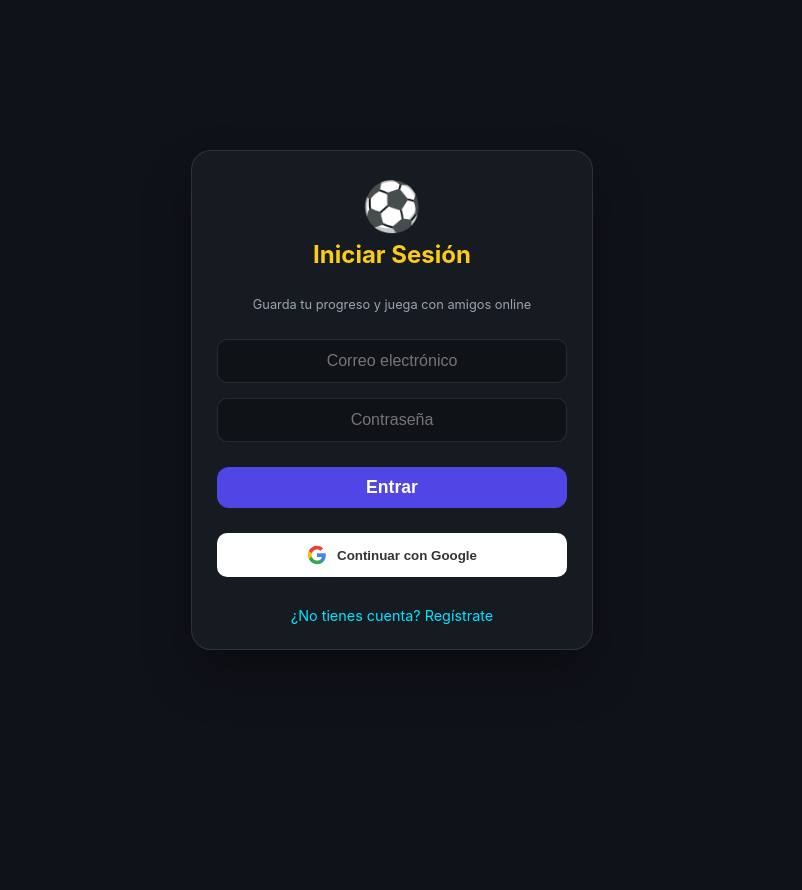
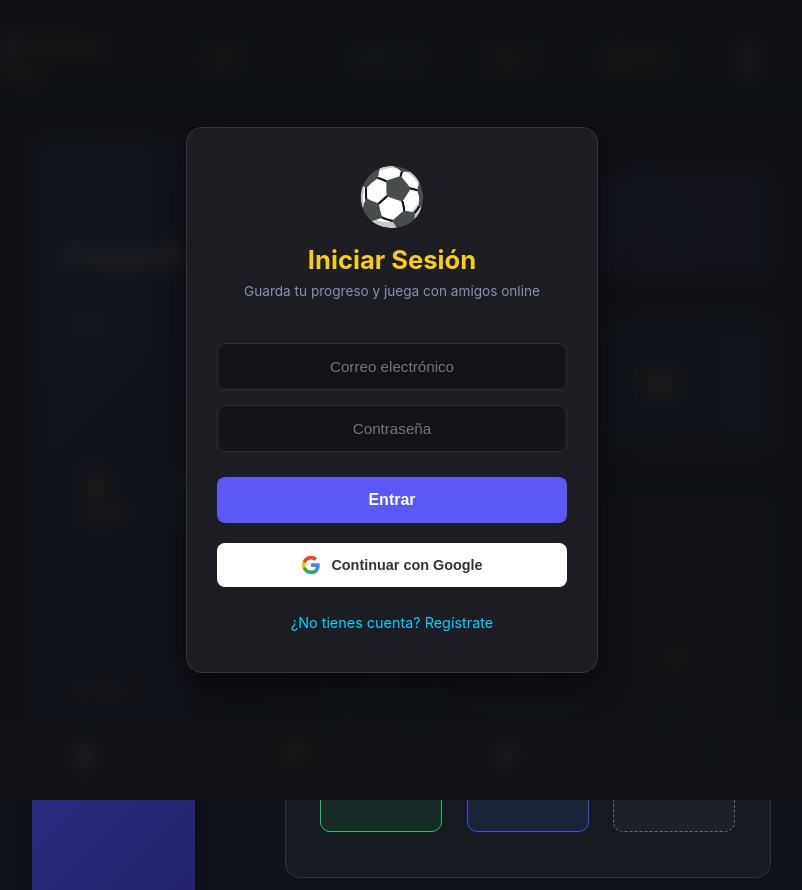
Before and after one commit to Juampi8524/FutCard-Play, a website: page Public/index.html in a window 1280 px wide. Shown: the whole page, without its empty margins (248-1050 px from the left). Drawn offline with nearby package versions, Linux system fonts and the light colour scheme; no server answers.

Commit message:
Update index.html

```diff
--- a/Public/index.html
+++ b/Public/index.html
@@ -9,38 +9,37 @@
 
     <script src="https://www.gstatic.com/firebasejs/10.8.1/firebase-app-compat.js"></script>
     <script src="https://www.gstatic.com/firebasejs/10.8.1/firebase-firestore-compat.js"></script>
-    <script src="https://cdn.socket.io/4.7.4/socket.io.min.js"></script>
+    <script src="https://www.gstatic.com/firebasejs/10.8.1/firebase-auth-compat.js"></script> <script src="https://cdn.socket.io/4.7.4/socket.io.min.js"></script>
 </head>
 <body class="dark-theme">
 
-    <div id="landscape-warning">
-        <div class="rotate-icon">📱</div>
-        <h2 style="margin:0 0 10px 0;" data-i18n="rotate_title">Gira tu dispositivo</h2>
-        <p style="color:var(--text-muted); max-width:80%;" data-i18n="rotate_desc">FutCard Play está diseñado para jugarse en modo horizontal.</p>
-        <button onclick="requestFullscreenAndLock()" style="margin-top:20px; background:var(--primary); color:white; border:none; padding:10px 20px; border-radius:8px; font-weight:bold; cursor:pointer;" data-i18n="btn_fullscreen">Forzar Pantalla</button>
+    <div id="login-screen" class="overlay-screen" style="display: none; opacity: 0; justify-content: center; align-items: center; position: fixed; top: 0; left: 0; width: 100%; height: 100%; background: rgba(15, 17, 21, 0.95); z-index: 999;">
+        <div class="modal-panel" style="background: #1c1e24; border-radius: 16px; padding: 40px 30px; width: 100%; max-width: 350px; box-shadow: 0 10px 30px rgba(0,0,0,0.5); display: flex; flex-direction: column; align-items: center; gap: 20px;">
+
+            <div style="text-align: center; font-size: 3.5rem; line-height: 1;">⚽</div>
+
+            <div style="text-align: center;">
+                <h2 id="auth-title" style="margin: 0; color: #facc15; font-size: 1.6rem; font-weight: bold;">Iniciar Sesión</h2>
+                <p id="auth-desc" style="font-size: 0.85rem; color: #8892b0; margin-top: 8px;">Guarda tu progreso y juega con amigos online</p>
             </div>
 
-    <div id="login-screen" class="overlay-screen" style="display: none; opacity: 0; z-index: 999; background: var(--bg-app);">
-        <div class="modal-panel" style="background: var(--panel-bg); color: var(--text-color); max-width: 350px;">
-            <div style="text-align: center; font-size: 3rem; margin-bottom: -10px;">⚽</div>
-            <h2 id="auth-title" style="margin: 0; color: var(--gold);">Iniciar Sesión</h2>
-            <p id="auth-desc" style="font-size:0.8rem; color:var(--text-muted); text-align:center;">Guarda tu progreso y juega con amigos online</p>
-
-            <input type="email" id="login-email" placeholder="Correo electrónico" style="background:var(--input-bg); color:var(--text-color); border: 1px solid var(--border-color);">
-            <input type="password" id="login-pass" placeholder="Contraseña" style="background:var(--input-bg); color:var(--text-color); border: 1px solid var(--border-color);">
-            <input type="password" id="login-pass-confirm" placeholder="Confirmar Contraseña" style="background:var(--input-bg); color:var(--text-color); border: 1px solid var(--border-color); display:none;">
-
-            <div style="display: flex; gap: 10px; width: 100%; margin-top: 10px;">
-                <button class="main-btn" id="btn-auth-action" style="background: var(--primary); padding: 10px; width: 100%;" onclick="processAuth()">Entrar</button>
+            <div style="width: 100%; display: flex; flex-direction: column; gap: 15px; margin-top: 10px;">
+                <input type="email" id="login-email" placeholder="Correo electrónico" style="width: 100%; background: #13141a; color: white; border: 1px solid #2a2d3a; padding: 14px; border-radius: 8px; font-size: 0.95rem; box-sizing: border-box; outline: none;">
+                <input type="password" id="login-pass" placeholder="Contraseña" style="width: 100%; background: #13141a; color: white; border: 1px solid #2a2d3a; padding: 14px; border-radius: 8px; font-size: 0.95rem; box-sizing: border-box; outline: none;">
+                <input type="password" id="login-pass-confirm" placeholder="Confirmar Contraseña" style="width: 100%; background: #13141a; color: white; border: 1px solid #2a2d3a; padding: 14px; border-radius: 8px; font-size: 0.95rem; box-sizing: border-box; outline: none; display: none;">
             </div>
 
-            <button class="btn-google" onclick="simulateGoogleLogin()" style="background:white; color:#333; padding:12px; border-radius:10px; border:none; width:100%; font-weight:bold; cursor:pointer; display:flex; justify-content:center; align-items:center; gap:10px; margin-top:10px;">
+            <div style="width: 100%; margin-top: 5px;">
+                <button class="main-btn" id="btn-auth-action" style="background: #5b58f5; color: white; padding: 14px; width: 100%; border: none; border-radius: 8px; font-size: 1rem; font-weight: bold; cursor: pointer;" onclick="processAuth()">Entrar</button>
+            </div>
+
+            <button class="btn-google" onclick="signInWithGoogle()" style="background: white; color: #333; padding: 12px; border-radius: 8px; border: none; width: 100%; font-size: 0.9rem; font-weight: bold; cursor: pointer; display: flex; justify-content: center; align-items: center; gap: 10px;">
                 <svg viewBox="0 0 24 24" style="width:20px;height:20px;"><path d="M22.56 12.25c0-.78-.07-1.53-.2-2.25H12v4.26h5.92c-.26 1.37-1.04 2.53-2.21 3.31v2.77h3.57c2.08-1.92 3.28-4.74 3.28-8.09z" fill="#4285F4"/><path d="M12 23c2.97 0 5.46-.98 7.28-2.66l-3.57-2.77c-.98.66-2.23 1.06-3.71 1.06-2.86 0-5.29-1.93-6.16-4.53H2.18v2.84C3.99 20.53 7.7 23 12 23z" fill="#34A853"/><path d="M5.84 14.09c-.22-.66-.35-1.36-.35-2.09s.13-1.43.35-2.09V7.07H2.18C1.43 8.55 1 10.22 1 12s.43 3.45 1.18 4.93l2.85-2.22.81-.62z" fill="#FBBC05"/><path d="M12 5.38c1.62 0 3.06.56 4.21 1.64l3.15-3.15C17.45 2.09 14.97 1 12 1 7.7 1 3.99 3.47 2.18 7.07l3.66 2.84c.87-2.6 3.3-4.53 6.16-4.53z" fill="#EA4335"/></svg>
                 Continuar con Google
             </button>
 
-            <div style="text-align:center; margin-top:15px; font-size:0.9rem;">
-                <a href="#" id="auth-toggle-link" style="color:var(--diamond); text-decoration:none;" onclick="toggleAuthMode()">¿No tienes cuenta? Regístrate</a>
+            <div style="text-align: center; margin-top: 5px;">
+                <a href="#" id="auth-toggle-link" style="color: #00d4ff; text-decoration: none; font-size: 0.9rem;" onclick="toggleAuthMode()">¿No tienes cuenta? Regístrate</a>
             </div>
         </div>
     </div>
```
Lines whose indentation alone changed are shown as unchanged.
